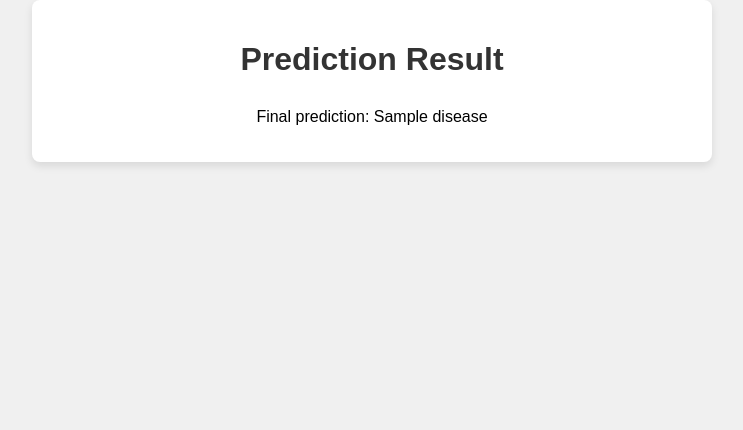
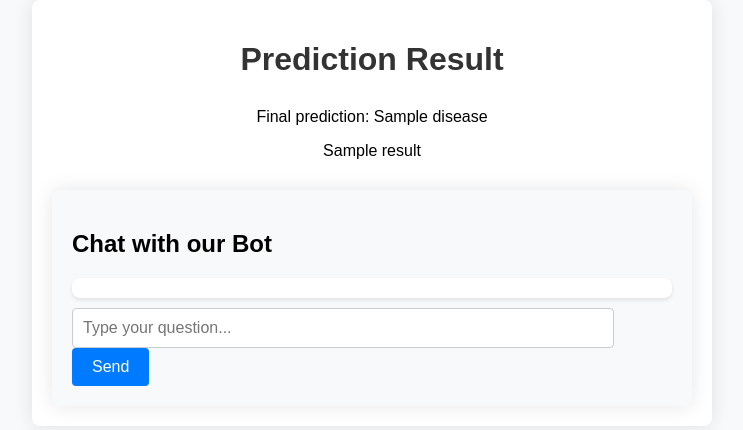
Before and after one commit to Amitgupta76/disease-prediction-areca, a Flask app: template templates/result.html in a window 1280 px wide. Shown: the top 430 px of the page, without its empty margins (268-1011 px from the left). Run offline with Flask 3, Linux system fonts and the light colour scheme; the template is opened without the code that fills it: most values are stand-ins (such as "Sample title", 1, 10 or a date in 2020).

Commit message:
feat: add chat bot recommendation system

```diff
--- a/app.py
+++ b/app.py
@@ -1,16 +1,17 @@
-from flask import Flask, render_template, request
+from flask import Flask, render_template, request, jsonify
 import tensorflow as tf
 import os
 import numpy as np
 import cv2
 from werkzeug.utils import secure_filename
+from chatbot import chat_loop
 
 app = Flask(__name__)
 
 # Load the trained model
 def load_model():
     global model
-    model = tf.keras.models.load_model('areca_cnn_model_2')
+    model = tf.keras.models.load_model('areca_model_1')
 
 # Function to process the uploaded image
 def process_image(image1):
@@ -52,10 +53,21 @@ def predict():
 
         class_names = ['stem cracking', 'Stem_bleeding', 'Healthy_Leaf', 'yellow leaf disease', 'healthy_foot', 'Healthy_Trunk', 'Mahali_Koleroga', 'bud borer', 'Healthy_Nut']
         predicted_disease = class_names[predicted_class]
+        result = chat_loop(f"You are an expert in plant pathology, specific to areca nut or leaf diseases. Your task is to recommend a solution or a medicine for {predicted_disease} in areca leaf/nut. Avoid technical jargon and explain it in the simplest of words. Your solution must be a heading with short and crisp sub-points and must not exceed 400 words.")  # Call chat_loop function
 
-        return render_template('result.html', disease=predicted_disease)
+        return render_template('result.html', disease=predicted_disease, result=result)
     else:
         return render_template('index.html', message='Something went wrong')
+
+# Define route for result page with chatbot
+@app.route('/chat', methods=['POST'])
+def chat():
+    if request.method == 'POST':
+        user_input = request.form['user_input']
+        bot_response = chat_loop(f'You are an expert in plants and plant pathology, specific to areca nut or leaf diseases and must not answer anything else, if the question is out of scope, please provide the answer as "Question out of scope". Your task is to recommend a solution for a question, question: {user_input}. Avoid technical jargon and explain it in the simplest of words. Your solution must be a heading with short and crisp sub-points and must not exceed 100 words.')  # Call chat_loop function
+        return jsonify({'bot_response': bot_response})
+    else:
+        return jsonify({'error': 'Method not allowed'})
 
 if __name__ == '__main__':
     load_model()  # Load the model when the Flask app starts
--- a/static/styles.css
+++ b/static/styles.css
@@ -1,9 +1,8 @@
-/* static/styles.css */
 body {
     font-family: Arial, sans-serif;
     margin: 0;
     padding: 0;
-    background-color: #f0f0f0; /* Light gray background */
+    background-color: #f8f9fa; /* Light gray background */
 }
 
 .container {
@@ -12,7 +11,7 @@ body {
     background-color: #ffffff; /* White background for content */
     padding: 20px;
     border-radius: 8px;
-    box-shadow: 0 4px 8px rgba(0, 0, 0, 0.1); /* Add a subtle shadow */
+    box-shadow: 0 0 20px rgba(0, 0, 0, 0.1); /* Add a subtle shadow */
 }
 
 h1 {
@@ -26,22 +25,83 @@ form {
 
 input[type="file"] {
     margin: 10px 0;
+    padding: 10px;
+    border: 1px solid #ccc;
+    border-radius: 4px;
+}
+
+input[type="file"]:hover {
+    border-color: #007bff; /* Blue border color on hover */
 }
 
 input[type="submit"] {
-    background-color: #4CAF50; /* Green */
-    color: white;
+    background-color: #007bff; /* Blue */
+    color: #ffffff; /* White text color */
     padding: 10px 20px;
     border: none;
     border-radius: 4px;
     cursor: pointer;
+    transition: background-color 0.3s ease;
 }
 
 input[type="submit"]:hover {
-    background-color: #45a049; /* Darker green on hover */
+    background-color: #0056b3; /* Darker blue on hover */
 }
 
 .result-container {
     text-align: center;
     margin-top: 30px;
 }
+
+/* Styles for the chat box */
+#chat-container {
+    margin-top: 30px;
+    padding: 20px;
+    background-color: #f8f9fa; /* Light gray background */
+    border-radius: 8px;
+    box-shadow: 0 0 20px rgba(0, 0, 0, 0.1); /* Add a subtle shadow */
+}
+
+#chat {
+    overflow-y: scroll;
+    max-height: 300px;
+    padding: 10px;
+    border-radius: 8px;
+    box-shadow: 0 2px 4px rgba(0, 0, 0, 0.1); /* Add a subtle shadow */
+    background-color: #ffffff; /* White background */
+    margin-bottom: 10px;
+}
+
+.user-message {
+    margin-bottom: 10px;
+    text-align: right;
+    color: #333;
+}
+
+.bot-message {
+    margin-bottom: 10px;
+    color: #007bff;
+}
+
+#user-input {
+    width: calc(100% - 80px);
+    padding: 10px;
+    font-size: 16px;
+    border: 1px solid #ccc;
+    border-radius: 4px;
+}
+
+button {
+    padding: 10px 20px;
+    font-size: 16px;
+    background-color: #007bff;
+    color: #fff;
+    border: none;
+    border-radius: 4px;
+    cursor: pointer;
+    transition: background-color 0.3s ease;
+}
+
+button:hover {
+    background-color: #0056b3; /* Darker blue on hover */
+}
--- a/templates/result.html
+++ b/templates/result.html
@@ -1,4 +1,3 @@
-<!-- templates/result.html -->
 <!DOCTYPE html>
 <html lang="en">
 <head>
@@ -12,7 +11,41 @@
         <h1>Prediction Result</h1>
         <div class="result-container">
             <p>Final prediction: {{ disease }}</p>
+            <p>{{result}}</p>
+        </div>
+        <div id="chat-container">
+            <h2>Chat with our Bot</h2>
+            <div id="chat"></div>
+            <input type="text" id="user-input" placeholder="Type your question...">
+            <button onclick="sendMessage()">Send</button>
         </div>
     </div>
+
+    <script>
+        const chat = document.getElementById('chat');
+        const userInput = document.getElementById('user-input');
+
+        function sendMessage() {
+            const userMessage = userInput.value;
+            chat.innerHTML += '<div class="user-message">' + userMessage + '</div>';
+            userInput.value = '';
+
+            fetch('/chat', {
+                method: 'POST',
+                headers: {
+                    'Content-Type': 'application/x-www-form-urlencoded',
+                },
+                body: 'user_input=' + encodeURIComponent(userMessage),
+            })
+            .then(response => response.json())
+            .then(data => {
+                const botMessage = data.bot_response;
+                chat.innerHTML += '<div class="bot-message">' + botMessage + '</div>';
+            })
+            .catch(error => {
+                console.error('Error:', error);
+            });
+        }
+    </script>
 </body>
 </html>
```
Also changed, not shown: chatbot.py (added, +49 -0 lines), 1 other file.
